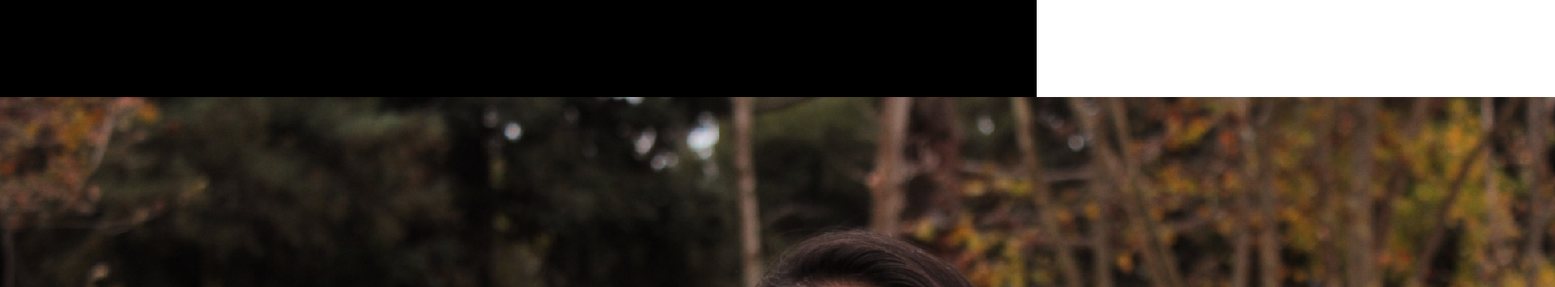
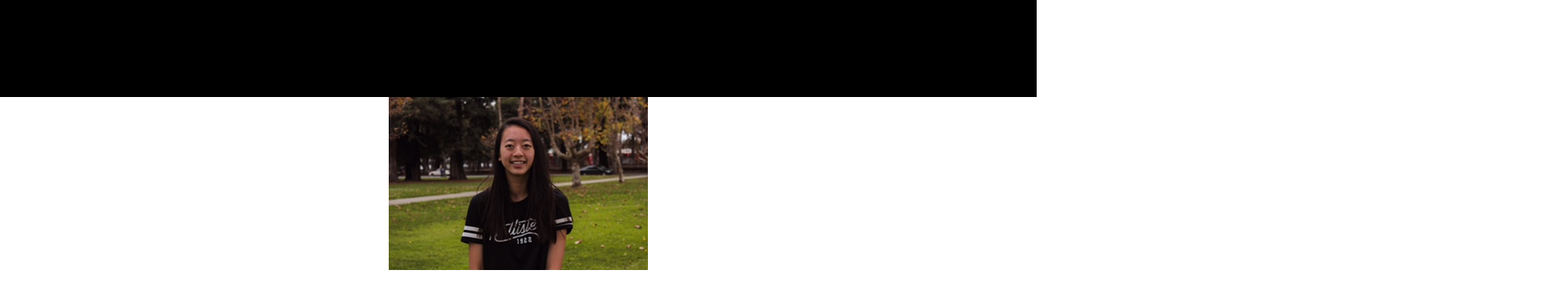
Before and after one commit to jasmine-ang/jasmine-ang.github.io, a plain HTML site: page index.html in a window 1280 px wide. Shown: the part 680-1035 px from the top of the page at 81% size, 1920 px wide, since content can reach past the window. Drawn offline with nearby package versions, Linux system fonts and the light colour scheme.

Commit message:
Change to a smaller picture

```diff
--- a/index.html
+++ b/index.html
@@ -65,7 +65,7 @@
     </section>
 
 	<div id="container">
-		<div id="thumbnail"><img src="assets/img/pic.JPG"/></div>
+		<div id="thumbnail"><img src="assets/img/pic2.JPG"/></div>
 		<div id="header">Jasmine Ang </div>
 		<div id="subheader">Burlingame 2019</div>
 		<div id="description">Hi, welcome to my page! My name is Jasmine Ang and I am currently a Junior at Burlingame HighSchool. I am currently taking AP Computer Science at my school and am thoroughly enjoying it. I'm interested in either persuing medicine, computer science, or physchology in the future. </div>
```
Also changed, not shown: assets/img/pic2.JPG (added), 3 other files.
